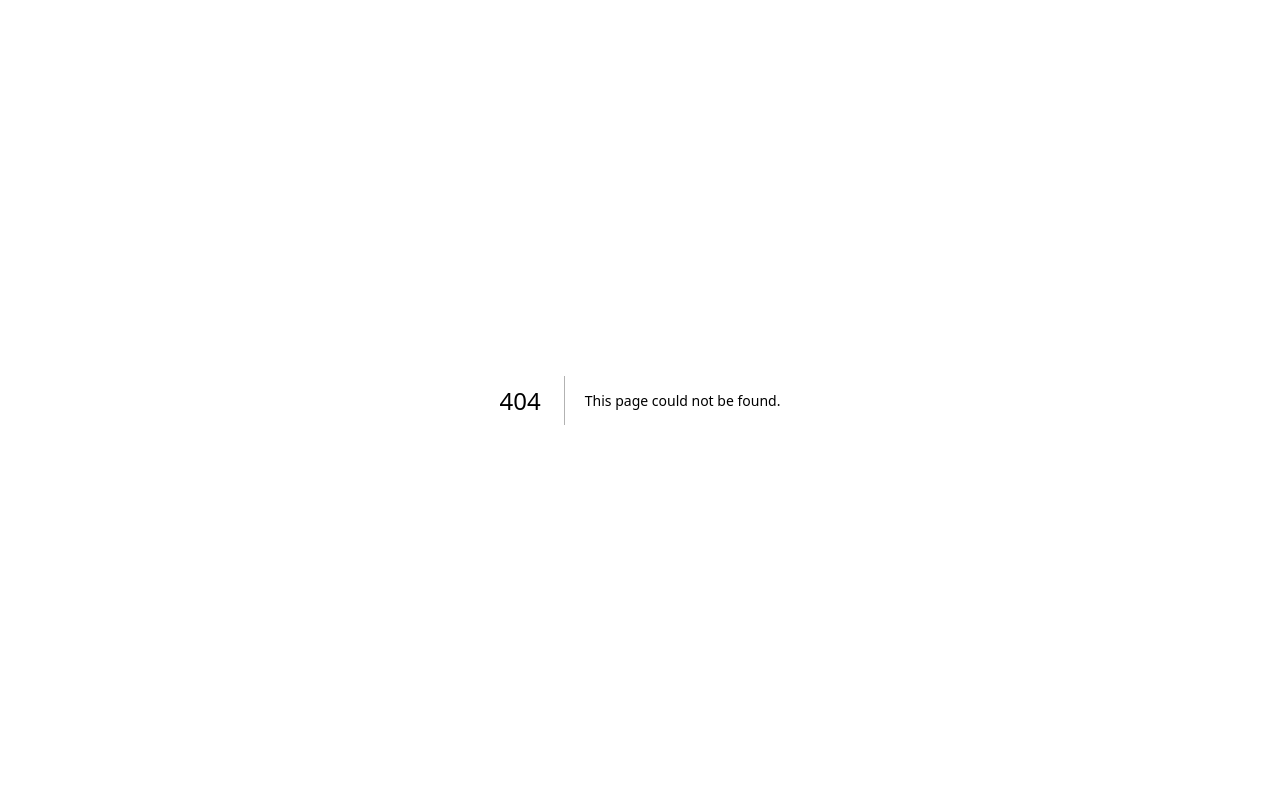
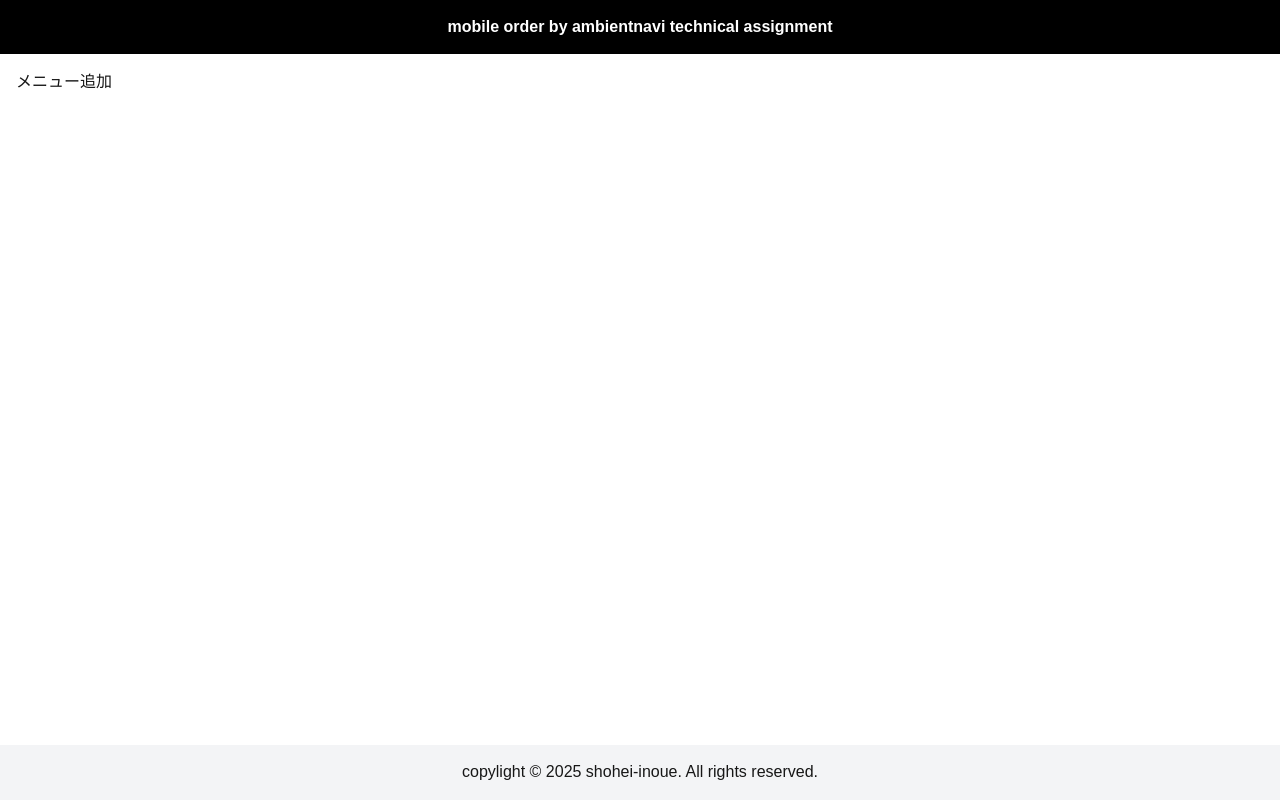
Before and after one commit to shohei-inoue/Ambientnavi-technical-assignment, a Next.js app: page /admin/menu/1 in a window 1280 px wide. Before the commit this address had no page. Built offline with nearby package versions, Linux system fonts and the light colour scheme.

Commit message:
admin menuの詳細, 追加画面の仮ページ追加

```diff
--- /dev/null
+++ b/app/(pages)/admin/menu/[add]/page.tsx
@@ -0,0 +1,17 @@
+import MainContainer from "@/app/components/MainContainer/MainContainer";
+import MainContent from "@/app/components/MainContainer/MainContent";
+import { Metadata } from "next";
+
+export const metadata: Metadata = {
+  title: "メニューを追加",
+}
+
+export default function AddMenu() {
+  return (
+    <MainContainer>
+      <MainContent>
+        <h1>メニュー追加</h1>
+      </MainContent>
+    </MainContainer>
+  )
+}
--- /dev/null
+++ b/app/(pages)/admin/menu/[id]/page.tsx
@@ -0,0 +1,17 @@
+import MainContainer from "@/app/components/MainContainer/MainContainer";
+import MainContent from "@/app/components/MainContainer/MainContent";
+import { Metadata } from "next";
+
+export const metadata: Metadata = {
+  title: "メニュー詳細",
+};
+
+export default function MenuDetail({ params }: { params: { id: number } }) {
+  return (
+    <MainContainer>
+      <MainContent>
+        <h1 key={params.id}>Menu Detail</h1>
+      </MainContent>
+    </MainContainer>
+  );
+}
```
